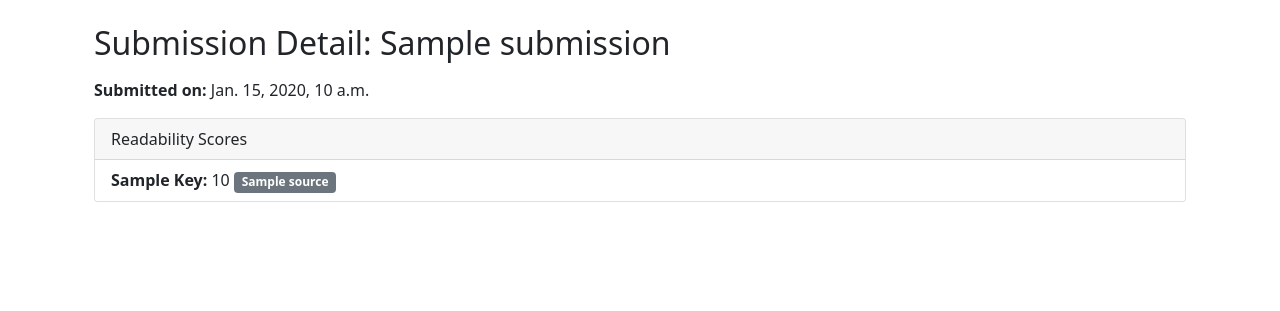
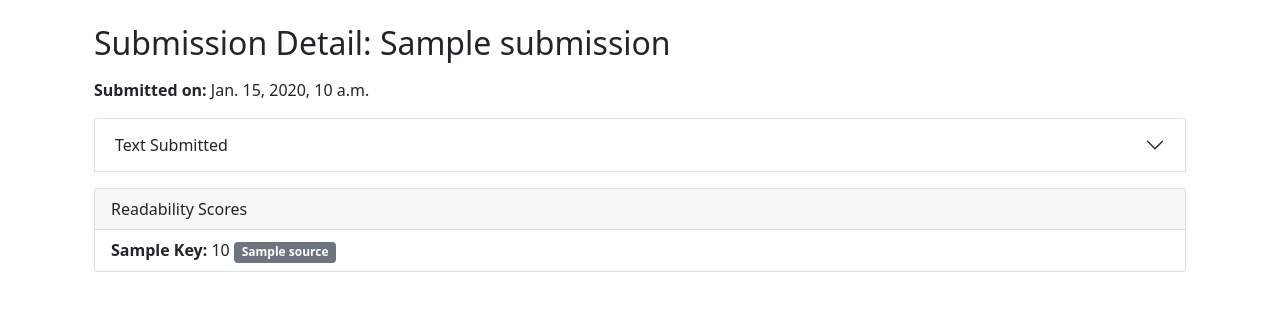
Before and after one commit to profzeller/TextAnalyzer, a Django app: template submission/templates/submission/submission_detail.html in a window 1280 px wide. Shown: the part 56-367 px from the top of the page. Run offline with Django 4.2, Linux system fonts and the light colour scheme; the template is opened without the code that fills it: most values are stand-ins (such as "Sample title", 1, 10 or a date in 2020); data that the repository does not hold is empty; parts of the project's set-up code (start-up, migrations or seed data) failed here and were passed over.

Commit message:
Add submission text to page.

```diff
--- a/submission/templates/submission/submission_detail.html
+++ b/submission/templates/submission/submission_detail.html
@@ -4,6 +4,20 @@
 <div class="container mt-4">
     <h2 class="mb-3">Submission Detail: {{ submission.title }}</h2>
     <p><strong>Submitted on:</strong> {{ submission.submission_time }}</p>
+
+    <div class="accordion" id="accordionExample">
+        <div class="accordion-item">
+            <h2 class="accordion-header">
+              <button class="accordion-button collapsed" type="button" data-bs-toggle="collapse" data-bs-target="#collapseOne" aria-expanded="true" aria-controls="collapseOne">
+                Text Submitted
+              </button>
+            </h2>
+            <div id="collapseOne" class="accordion-collapse collapse" data-bs-parent="#accordionExample">
+              <div class="accordion-body">
+                {{ submission.submission_text }}
+              </div>
+            </div>
+          </div>
 
     <!-- Readability Scores Section -->
     <div class="card mt-3">
```
